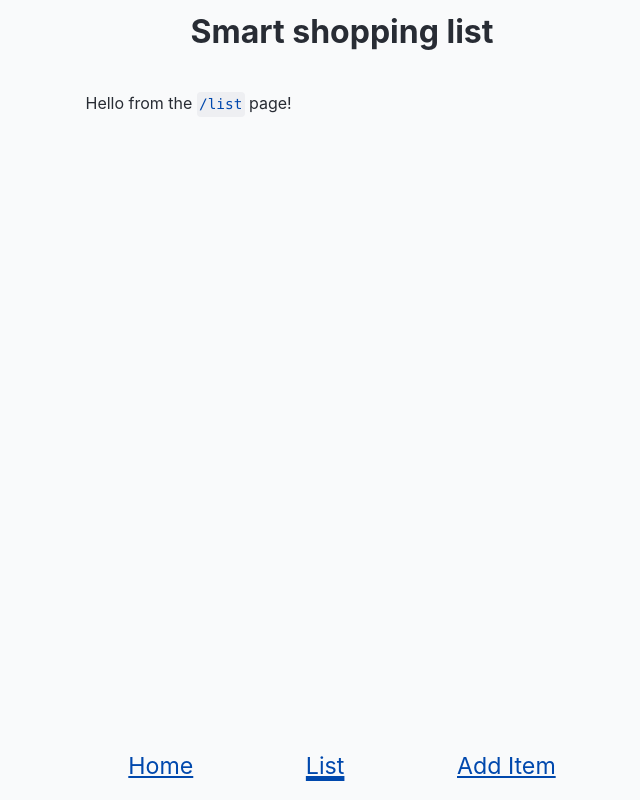
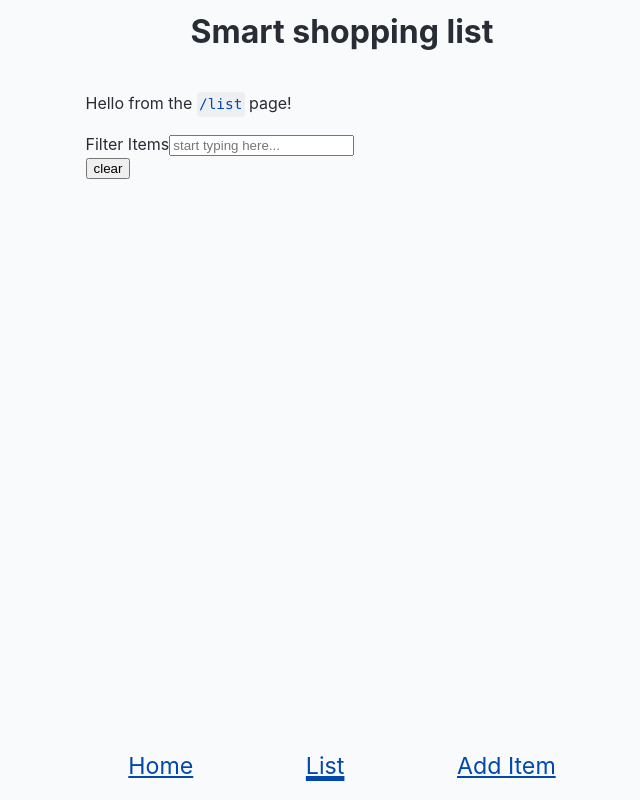
Before and after one commit to the-collab-lab/tcl-46-smart-shopping-list, a React (Vite) app: page /list in a window 1280 px wide. Shown: the whole page, without its empty margins (298-938 px from the left). Built offline with nearby package versions, Linux system fonts and the light colour scheme.

Commit message:
Add filter functoinality

```diff
--- a/src/views/List.jsx
+++ b/src/views/List.jsx
@@ -1,15 +1,51 @@
+import { useState } from 'react';
+
 import { ListItem } from '../components';
 
 export function List({ data }) {
+	const [searchTerm, setSearchTerm] = useState('');
+
+	const clearSearchTerm = () => {
+		setSearchTerm('');
+	};
+
 	return (
 		<>
 			<p>
 				Hello from the <code>/list</code> page!
 			</p>
+
+			<form>
+				<label>
+					Filter Items
+					<input
+						type="text"
+						placeholder="start typing here..."
+						id="filter"
+						name="filter"
+						value={searchTerm}
+						onChange={(e) => {
+							setSearchTerm(e.target.value);
+						}}
+					/>
+				</label>
+			</form>
+			<button onClick={clearSearchTerm}>clear</button>
+
 			<ul>
-				{data.map(({ name, id }) => (
-					<ListItem name={name} key={id} />
-				))}
+				{data
+					.filter((data) => {
+						if (searchTerm == '') {
+							return data.name;
+						} else if (
+							data.name.toLowerCase().includes(searchTerm.toLowerCase())
+						) {
+							return data;
+						}
+					})
+					.map(({ name, id }) => (
+						<ListItem name={name} key={id} />
+					))}
 			</ul>
 		</>
 	);
```
